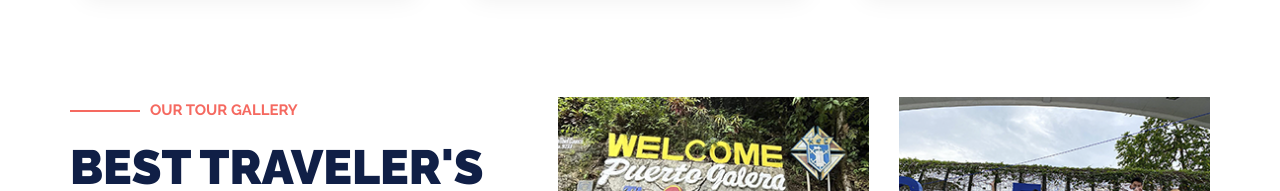
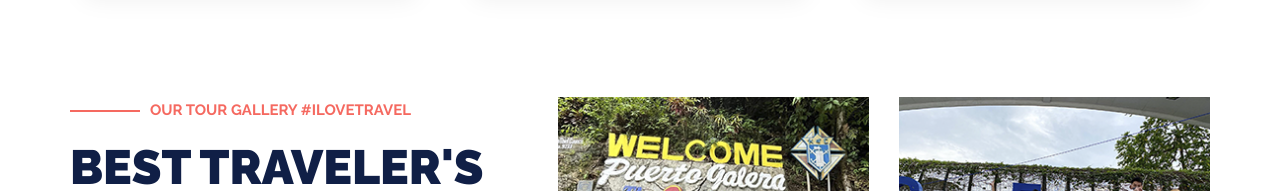
Before and after one commit to kimmartelolives/travel-test, a plain HTML site: page index.html in a window 1280 px wide. Shown: the part 4193-4384 px from the top of the page. Drawn offline with nearby package versions, Linux system fonts and the light colour scheme.

Commit message:
added new detail

```diff
--- a/index.html
+++ b/index.html
@@ -629,7 +629,7 @@
                   <div class="row">
                      <div class="col-lg-5">
                         <div class="section-heading">
-                           <h5 class="dash-style">OUR TOUR GALLERY</h5>
+                           <h5 class="dash-style">OUR TOUR GALLERY #ilovetravel</h5>
                            <h2>BEST TRAVELER'S SHARED PHOTOS</h2>
                            <p>Lorem ipsum dolor sit amet, consectetur adipiscing elit, sed do eiusmod tempor incididunt ut labore et dolore magna aliqua. Suspendisse in est ante in nibh mauris cursus mattis molestie. Eu volutpat odio facilisis mauris sit amet massa vitae tortor.</p>
                         </div>
```
